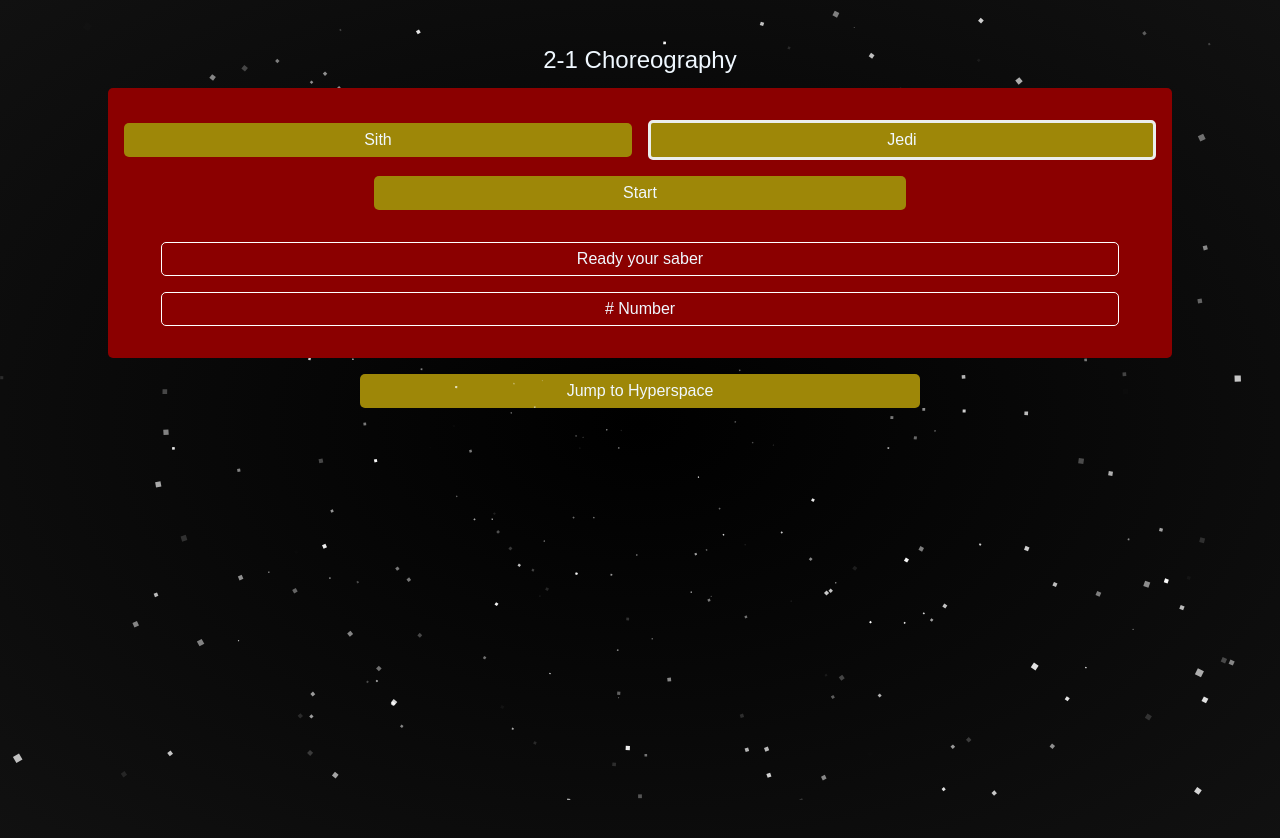
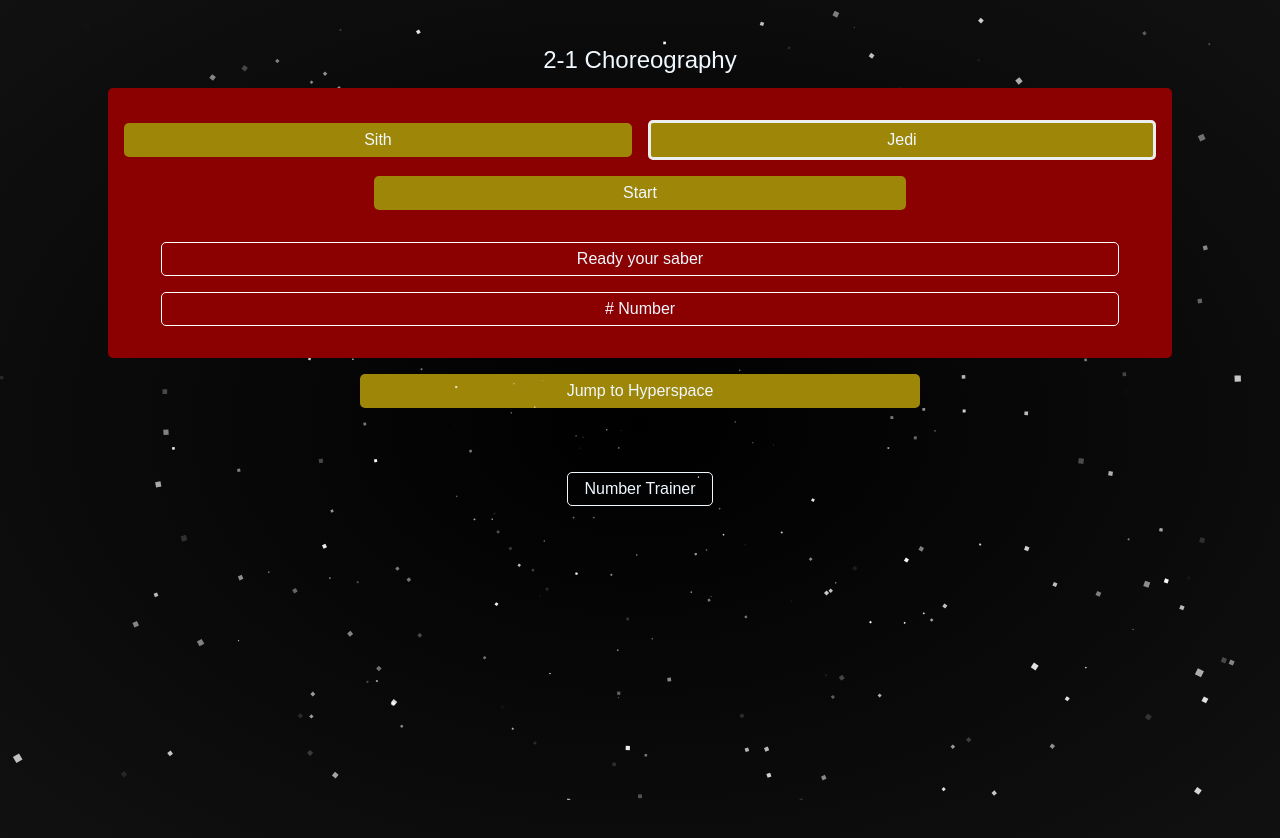
Before and after one commit to merryface/lightsaber_number_trainer, a plain HTML site: page 2-1.html in a window 1280 px wide. Drawn offline with nearby package versions, Linux system fonts and the light colour scheme.

Commit message:
add nav link

```diff
--- a/2-1.html
+++ b/2-1.html
@@ -30,5 +30,8 @@
     <button id="jump">Jump to Hyperspace</button>
   </main>
 
+  <nav>
+    <a href="/">Number Trainer</a>
+  </nav>
 </body>
 </html>
--- a/2-1.js
+++ b/2-1.js
@@ -131,6 +131,9 @@ const updateUI = () => {
     speak(`Set Complete!`);
     currentId = 0;
     stop();
+    startStop.innerText = "Restart";
+    attack.innerText = "Deactivate your saber";
+    number.innerText = "# Number";
   }
 };
 
--- a/style.css
+++ b/style.css
@@ -71,3 +71,22 @@ button {
 .selected {
   border: rgb(235, 238, 237) 3px solid;
 }
+
+nav {
+  width: 100%;
+  display: flex;
+  justify-content: center;
+  align-items: center;
+}
+
+a {
+  text-decoration: none;
+  color: aliceblue;
+  font-size: 1rem;
+  margin: 0 1rem;
+  font-family: sans-serif;
+  border: 1px solid aliceblue;
+  border-radius: 5px;
+  padding: 0.5rem 1rem;
+
+}
```
Also changed, not shown: index.html (+3 -0 lines).
